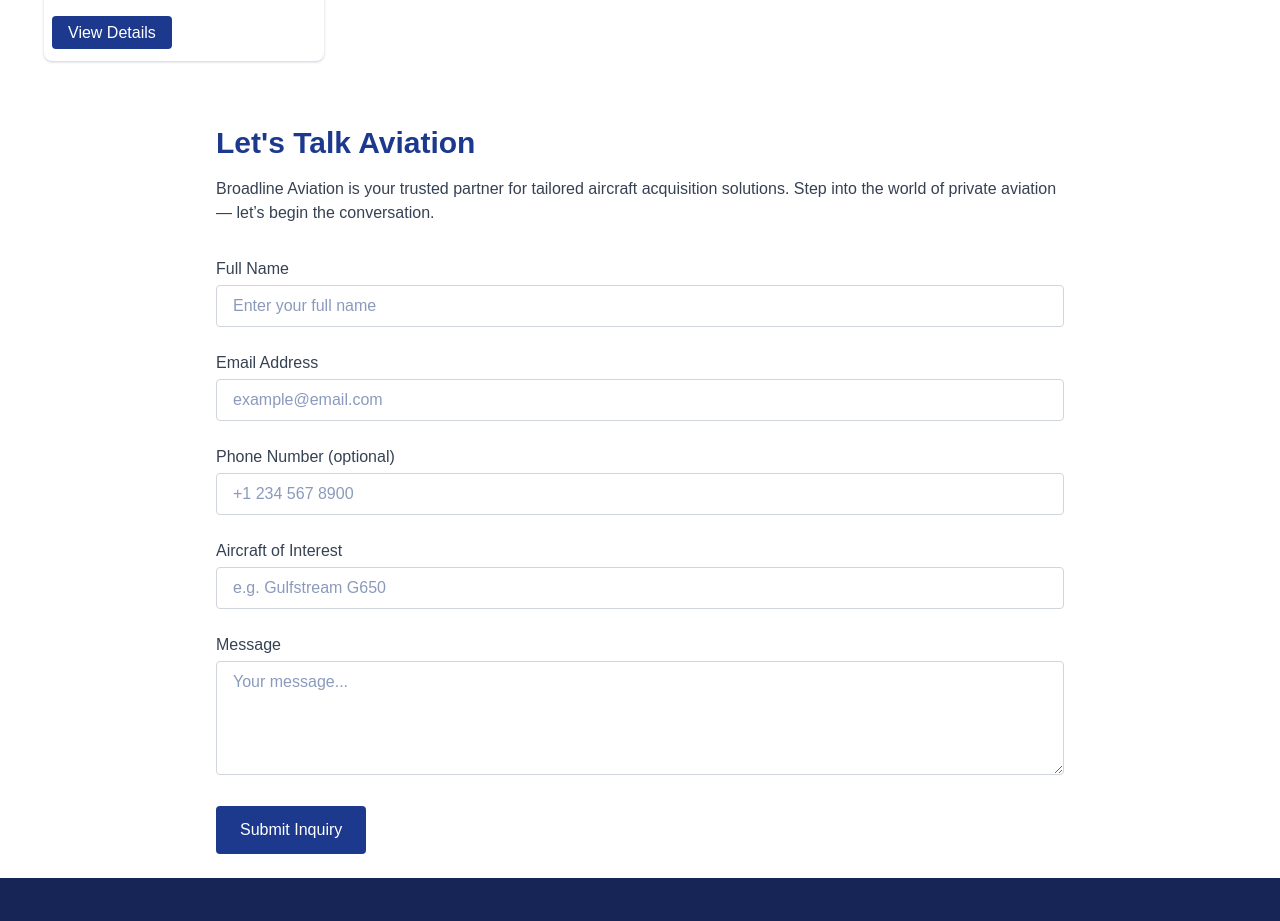
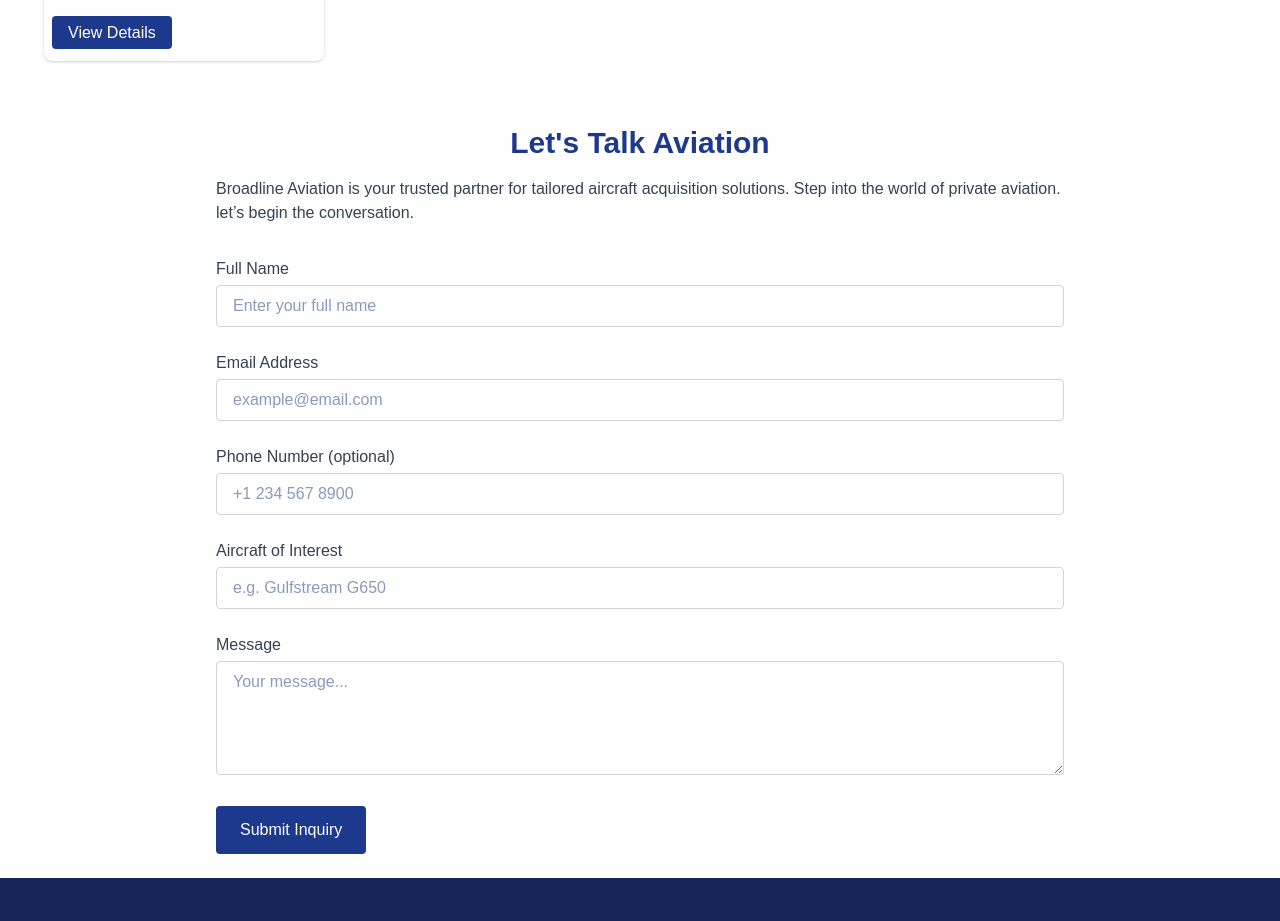
Before and after one commit to iOtele/git-broadline, a React (Vite) app: page /catalog in a window 1280 px wide. Shown: the part 1645-2566 px from the top of the page. Built offline with nearby package versions, Linux system fonts and the light colour scheme; a web font is replaced by a local one.

Commit message:
Fourth commit

```diff
--- a/src/Component/ContactForm.jsx
+++ b/src/Component/ContactForm.jsx
@@ -2,12 +2,12 @@
 const ContactForm = () => {
   return (
     <div className="max-w-4xl mx-auto p-6">
-      <h2 className="text-3xl font-bold text-blue-900 mb-4">
+      <h2 className="text-3xl font-semibold w-full text-center  text-blue-900 mb-4">
         Let's Talk Aviation
       </h2>
       <p className="text-gray-700 mb-8">
         Broadline Aviation is your trusted partner for tailored aircraft
-        acquisition solutions. Step into the world of private aviation — let’s
+        acquisition solutions. Step into the world of private aviation. let’s
         begin the conversation.
       </p>
       <form className="space-y-6">
--- a/src/Pages/About.jsx
+++ b/src/Pages/About.jsx
@@ -46,7 +46,7 @@
           />
         </div>
         <div className="flex flex-col items-center w-full gap-6">
-          <h2 className="flex flex-col text-2xl text-center md:flex-row w-full mt-5 md:justify-center md:items-center">
+          <h2 className="w-full flex flex-col  md:flex-row mt-5 md:justify-center md:items-center    text-3xl font-semibold  text-center ">
             Core Values
           </h2>
           <div className="grid grid-cols-2 sm:grid-cols-4 gap-6 w-full md:justify-around md:items-center  border-blue-900 rounded-md p-5  shadow-sm shadow-blue-200 ">
--- a/src/Pages/Blog.jsx
+++ b/src/Pages/Blog.jsx
@@ -6,7 +6,7 @@
   const { blogData } = useContext(StoreContext);
   return (
     <div className="max-w-6xl mx-auto p-6">
-      <h2 className="text-4xl font-bold text-blue-900 mb-4">
+      <h2 className="text-3xl font-semibold w-full text-center  text-blue-900 mb-4">
         Aviation Insights & Updates
       </h2>
       <p className="text-gray-700 mb-8">
--- a/src/Pages/Faqs.jsx
+++ b/src/Pages/Faqs.jsx
@@ -5,7 +5,7 @@
   const { faqData } = useContext(StoreContext);
   return (
     <div className="max-w-4xl mx-auto p-6">
-      <h2 className="text-4xl font-bold text-blue-900 mb-6">
+      <h2 className="text-3xl font-semibold w-full text-center  text-blue-900 mb-6">
         Frequently Asked Questions
       </h2>
       <p className="text-gray-700 mb-8">
--- a/src/Pages/Testimonial.jsx
+++ b/src/Pages/Testimonial.jsx
@@ -6,7 +6,9 @@
   const { testimonialsData } = useContext(StoreContext);
   return (
     <div className="max-w-5xl mx-auto p-6">
-      <h2 className="text-4xl font-bold text-blue-900 mb-4">Client Stories</h2>
+      <h2 className="text-3xl font-semibold w-full text-center mb-4">
+        Client Stories
+      </h2>
       <p className="text-gray-700 mb-8">
         Real experiences from discerning clients who’ve trusted Broadline
         Aviation for their private aircraft acquisitions.
```
